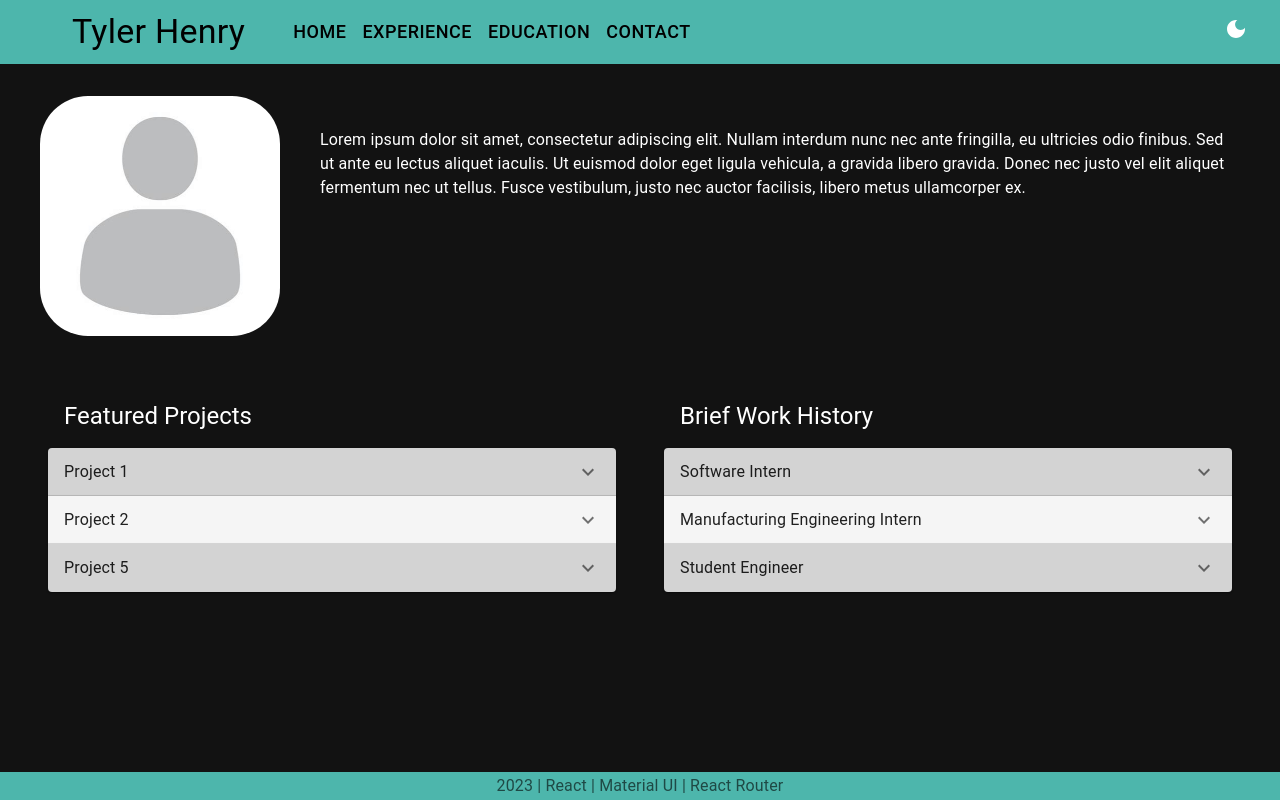
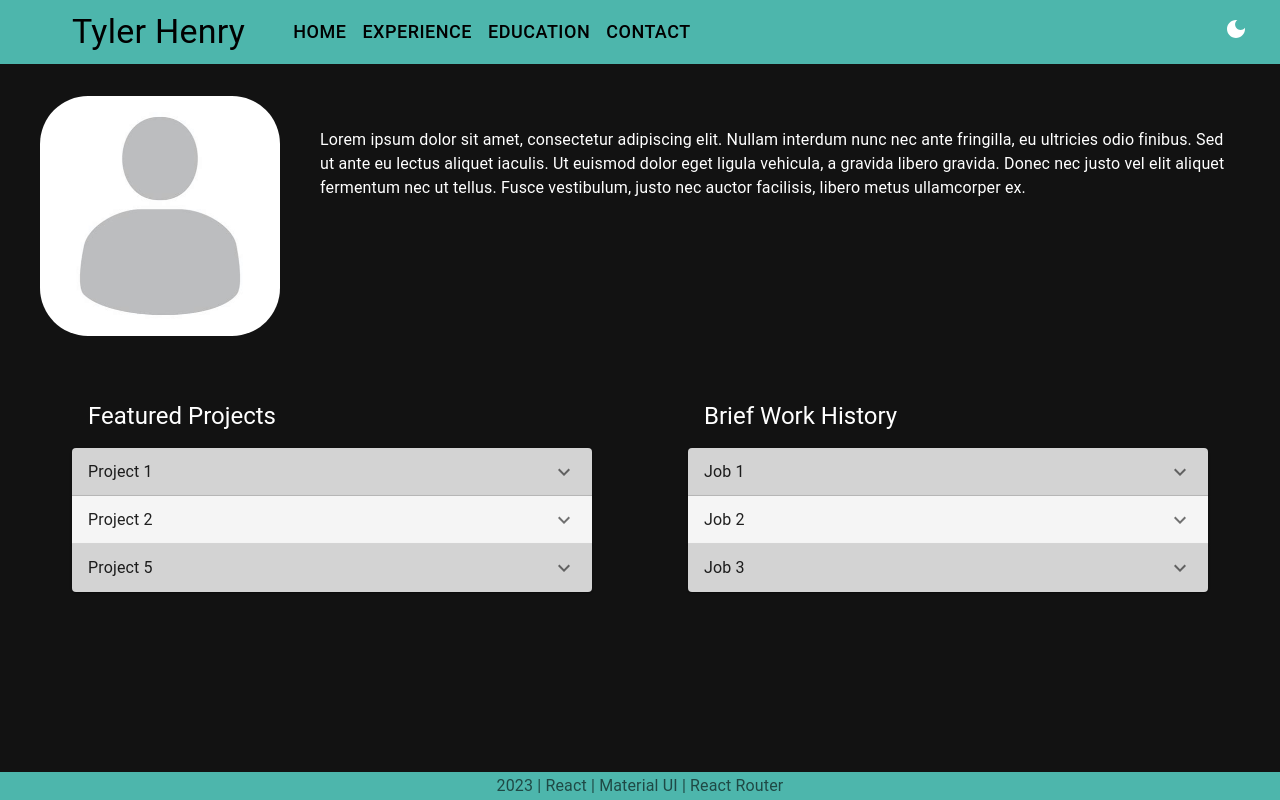
Before and after one commit to tylrhnry/tylrhnry.github.io, a React (Create React App) app: page /home in a window 1280 px wide. Built offline with nearby package versions, Linux system fonts and the light colour scheme.

Commit message:
Adjusted accordion lists of home page to use templates and data arrays

```diff
--- a/src/components/ExperienceComps/ProjectsList.tsx
+++ b/src/components/ExperienceComps/ProjectsList.tsx
@@ -1,19 +1,18 @@
 import React, { useState } from "react";
 import { Box, Container, Typography } from "@mui/material";
-import ProjectTemplate from "../Projects.tsx/ProjectTemplate";
-import { projectData } from "../Projects.tsx/ProjectData";
+import ProjectTemplate from "../Projects/ProjectTemplate";
+import { projectData } from "../Projects/ProjectData";
 
-const ProjectsPage: React.FC = () => {
-  const [expandedAccordion, setExpandedAccordion] = useState<number | null>(null);
+const ProjectsList: React.FC = () => {
+  const [expandedAccordion, setExpanded] = useState<number | null>(null);
 
-  const handleExpandChange = (index: number, isExpanded: boolean) => {
-      setExpandedAccordion(isExpanded ? index : null);
+  const handleExpanding = (index: number, isExpanded: boolean) => {
+      setExpanded(isExpanded ? index : null);
   };
 
   return (
     <Box sx={{
       flexGrow: 1,
-      // backgroundColor: "whitesmoke",
       display: "flex",
       flexDirection: "column",
       justifyContent: "top",
@@ -29,7 +28,7 @@ const ProjectsPage: React.FC = () => {
           githubLink={project.githubLink}
           index={index}
           isExpanded={index === expandedAccordion}
-          onExpandChange={(isExpanded) => handleExpandChange(index, isExpanded)}
+          onExpandChange={(isExpanded) => handleExpanding(index, isExpanded)}
         />
       ))}
       </Container>
@@ -37,4 +36,4 @@ const ProjectsPage: React.FC = () => {
   );
 };
 
-export default ProjectsPage;
+export default ProjectsList;
--- a/src/components/HomeComps/BriefWorkHis.tsx
+++ b/src/components/HomeComps/BriefWorkHis.tsx
@@ -1,51 +1,47 @@
 
 
-import React, {useState, FC} from "react";
+import React, { useState } from "react";
 import {
   Box,
+  Container,
   Typography,
-  Accordion,
-  AccordionSummary,
-  AccordionDetails,
 } from "@mui/material";
-import ExpandMoreIcon from "@mui/icons-material/ExpandMore";
+import JobTemplate from "../Jobs/JobTemplate";
+import { FeaturedJobs } from "../Jobs/JobsData";
 
-
-const BriefWorkHis: FC<{ data: Array<{ title: string; content: string; }> }> = ({ data }) => {
-
+const BriefWorkHis: React.FC = () => {
   const [expandedAccordion, setExpanded] = useState<number | null>(null);
 
-  const handleExpanding = (index: number) => (event: React.ChangeEvent<{}>,
-                                              isExpanded: boolean) => {
+  const handleExpanding = (index: number, isExpanded: boolean) => {
     setExpanded(isExpanded ? index : null);
   };
 
 
   return (
-    <div>
-      <Box>
-        <Typography variant="h5" sx={{
+
+    <Box sx={{
+      flexGrow: 1,
+      display: "flex",
+      flexDirection: "column",
+      justifyContent: "top",
+      alignItems: "center",
+    }}>
+      <Container>
+      <Typography variant="h5" sx={{
           padding: "1rem",
         }}>Brief Work History</Typography>
-      </Box>
-      <div>
-        {data.map((item, index) => (
-          <Accordion
-            key={index}
-            expanded={expandedAccordion === index}
-            onChange={handleExpanding(index)}
-            sx={{ backgroundColor: index % 2 === 0 ? "lightgrey" : "whitesmoke", }}
-          >
-            <AccordionSummary expandIcon={<ExpandMoreIcon />}>
-              <Typography>{item.title}</Typography>
-            </AccordionSummary>
-            <AccordionDetails>
-              <Typography>{item.content}</Typography>
-            </AccordionDetails>
-          </Accordion>
-        ))}
-      </div>
-    </div>
+      {FeaturedJobs.map((job, index) => (
+        <JobTemplate
+          key={index}
+          title={job.title}
+          description={job.description}
+          index={index}
+          isExpanded={index === expandedAccordion}
+          onExpandChange={(isExpanded) => handleExpanding(index, isExpanded)}
+        />
+      ))}
+      </Container>
+    </Box>
   );
 }
 
--- a/src/components/HomeComps/BriefWorkHisList.tsx
+++ /dev/null
@@ -1,20 +0,0 @@
-import React from "react";
-import BriefWorkHis from "./BriefWorkHis";
-
-const Test: React.FC = () => {
-  // Example data for the accordions
-  const data = [
-    { title: "Software Intern", content: "Description for Project 1" },
-    { title: "Manufacturing Engineering Intern", content: "Description for Project 2" },
-    { title: "Student Engineer", content: "Description for Project 3" },
-
-  ];
-
-  return (
-    <div>
-      <BriefWorkHis data={data} />
-    </div>
-  );
-}
-
-export default Test;
--- a/src/components/HomeComps/FeaturedProjects.tsx
+++ b/src/components/HomeComps/FeaturedProjects.tsx
@@ -1,66 +1,48 @@
 // Creates the list of featured projects and controls the alternating
 // colors and auto-closing of tabs
 
-import React, {useState, FC} from "react";
+import React, { useState } from "react";
 import {
   Box,
+  Container,
   Typography,
-  Accordion,
-  AccordionSummary,
-  AccordionDetails,
-  Link,
-  Button,
 } from "@mui/material";
-import ExpandMoreIcon from "@mui/icons-material/ExpandMore";
+import ProjectTemplate from "../Projects/ProjectTemplate";
+import { FeaturedProjects } from "../Projects/ProjectData";
 
 
-const FeaturedProducts: FC<{ projects: Array<{ title: string;
-                                                description: string;
-                                                githubLink: string;
-                                                course: string;
-                                                featured: boolean;
-                                            }> }> = ({ projects }) => {
-
+const FeaturedProducts: React.FC = () => {
   const [expandedAccordion, setExpanded] = useState<number | null>(null);
 
-  const handleExpanding = (index: number) => (event: React.ChangeEvent<{}>,
-                                              isExpanded: boolean) => {
-      setExpanded(isExpanded ? index : null);
+  const handleExpanding = (index: number, isExpanded: boolean) => {
+    setExpanded(isExpanded ? index : null);
   };
 
-
   return (
-    <div>
-      <Box>
-          <Typography variant="h5" sx={{
-              padding: "1rem",
-          }}>Featured Projects</Typography>
-      </Box>
-      <div>
-        {projects.map((project, index) => (
-          <Accordion
-            key={index}
-            expanded={expandedAccordion === index}
-            onChange={handleExpanding(index)}
-            sx={{ backgroundColor: index % 2 === 0 ? "lightgrey" : "whitesmoke", }}
-          >
-            <AccordionSummary expandIcon={<ExpandMoreIcon />}>
-              <Typography>{project.title}</Typography>
-            </AccordionSummary>
-            <AccordionDetails>
-              <Typography>{project.description}</Typography>
-              <Link
-                href={project.githubLink}
-                target = "_blank"
-                rel="noopener noreferrer"
-                underline="hover">
-                <Button variant="contained">View on GitHub</Button>
-              </Link>
-            </AccordionDetails>
-          </Accordion>
-        ))}
-      </div>
-    </div>
+    <Box sx={{
+      flexGrow: 1,
+      display: "flex",
+      flexDirection: "column",
+      justifyContent: "top",
+      alignItems: "center",
+    }}>
+      <Container>
+      <Typography variant="h5" sx={{
+          padding: "1rem",
+        }}>Featured Projects</Typography>
+      {FeaturedProjects.map((project, index) => (
+        <ProjectTemplate
+          key={index}
+          title={project.title}
+          description={project.description}
+          githubLink={project.githubLink}
+          index={index}
+          isExpanded={index === expandedAccordion}
+          onExpandChange={(isExpanded) => handleExpanding(index, isExpanded)}
+        />
+      ))}
+      </Container>
+    </Box>
   );
 }
 
--- a/src/components/HomeComps/FeaturedProjectsList.tsx
+++ /dev/null
@@ -1,19 +0,0 @@
-// Returns the featured projects with the attributes they will have
-// when displayed.
-
-import React from "react";
-import FeaturedProducts from "./FeaturedProjects";
-import { featuredProjects } from "../Projects.tsx/ProjectData";
-
-const FeaturedProjectsList: React.FC = () => {
-
-  const data = featuredProjects;
-
-  return (
-    <div>
-        <FeaturedProducts projects={data} />
-    </div>
-  );
-}
-
-export default FeaturedProjectsList;
--- /dev/null
+++ b/src/components/Jobs/JobsData.tsx
@@ -0,0 +1,23 @@
+
+export const JobData = [
+    {
+      title: "Job 1",
+      description: "Description of Project 1...",
+      featured: true,
+    },
+    {
+      title: "Job 2",
+      description: "Description of Project 2...",
+      featured: true,
+    },
+    {
+      title: "Job 3",
+      description: "Description of Project 3...",
+      featured: true,
+    },
+    // Add more projects as needed
+  ];
+
+  // projects to be displayed on home page
+  export const FeaturedJobs =
+                JobData.filter(job => job.featured)
--- a/src/components/Projects.tsx/ProjectData.tsx
+++ b/src/components/Projects/ProjectData.tsx
@@ -52,5 +52,5 @@ export const projectData = [
 ];
 
 // projects to be displayed on home page
-export const featuredProjects =
+export const FeaturedProjects =
               projectData.filter(project => project.featured)
--- /dev/null
+++ b/src/components/Projects/ProjectTemplate.tsx
@@ -0,0 +1,57 @@
+// Provides the template where project info is passed to return a
+// single accordion element with the project details
+
+import React, { FC } from "react";
+import {
+  Accordion,
+  AccordionSummary,
+  AccordionDetails,
+  Typography,
+  Link,
+  Button,
+} from "@mui/material";
+import ExpandMoreIcon from "@mui/icons-material/ExpandMore";
+
+interface ProjectProps {
+  title: string;
+  description: string;
+  githubLink: string;
+  index: number;
+  isExpanded: boolean;
+  onExpandChange: (isExpanded: boolean) => void;
+}
+
+const ProjectTemplate: FC<ProjectProps> = ({
+  title,
+  description,
+  githubLink,
+  index,
+  isExpanded,
+  onExpandChange,
+}) => {
+  const color = index % 2 === 0 ? "lightgrey" : "whitesmoke";
+
+  return (
+    <Accordion
+      sx={{ backgroundColor: color }}
+      expanded={isExpanded}
+      onChange={() => onExpandChange(!isExpanded)}
+    >
+      <AccordionSummary expandIcon={<ExpandMoreIcon />}>
+        <Typography>{title}</Typography>
+      </AccordionSummary>
+      <AccordionDetails>
+        <Typography>{description}</Typography>
+        <Link
+          href={githubLink}
+          target = "_blank"
+          rel="noopener noreferrer"
+          underline="hover">
+          <Button variant="contained">View on GitHub</Button>
+        </Link>
+      </AccordionDetails>
+    </Accordion>
+  );
+};
+
+export default ProjectTemplate;
--- a/src/pages/Experience.tsx
+++ b/src/pages/Experience.tsx
@@ -11,7 +11,7 @@ import {
   Container,
   Typography,
 } from "@mui/material";
-import ProjectsPage from "../components/ExperienceComps/ProjectsList";
+import ProjectsList from "../components/ExperienceComps/ProjectsList";
 
 
 
@@ -38,7 +38,7 @@ const Experience: React.FC = () => {
             flexDirection: "column",
             padding: "1rem",
           }}>
-            <ProjectsPage/>
+            <ProjectsList/>
         </Container>
       </Container>
     </Box>
--- a/src/pages/Home.tsx
+++ b/src/pages/Home.tsx
@@ -13,8 +13,8 @@ import {
   Container,
 } from "@mui/material";
 import Portrait from "../components/HomeComps/Portrait";
-import BriefWorkHisList from "../components/HomeComps/BriefWorkHisList";
-import FeaturedProjectsList from "../components/HomeComps/FeaturedProjectsList";
+import BriefWorkHis from "../components/HomeComps/BriefWorkHis";
+import FeaturedProjects from "../components/HomeComps/FeaturedProjects";
 
 
 
@@ -62,11 +62,11 @@ const Home: FC<any> = (): ReactElement => {
         flexDirection: { xs: "column", md: "row"},
       }}>
         <Container sx={{ padding: "1rem" }}>
-          <FeaturedProjectsList />
+          <FeaturedProjects />
         </Container>
 
         <Container sx={{ padding: "1rem" }}>
-          <BriefWorkHisList />
+          <BriefWorkHis />
         </Container>
       </Container>
 
```
Also changed, not shown: src/components/Jobs/JobTemplate.tsx (renamed from src/components/Projects.tsx/ProjectTemplate.tsx, +6 -10 lines).
